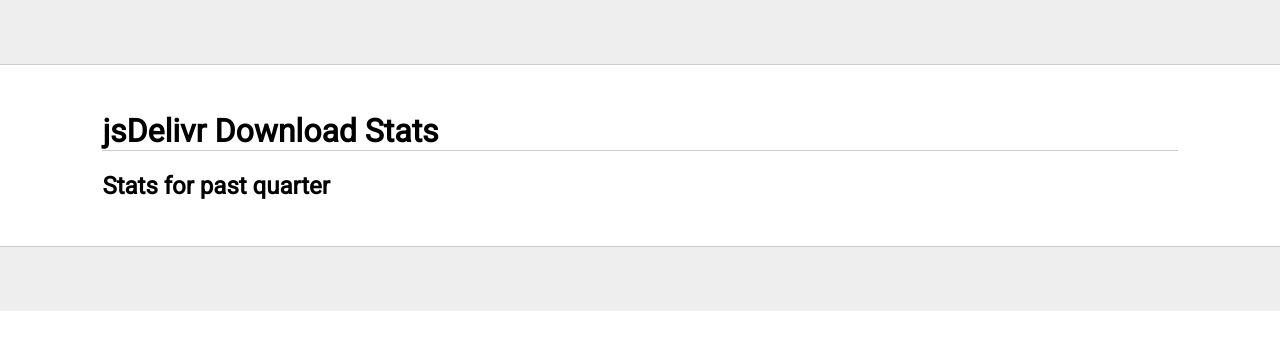
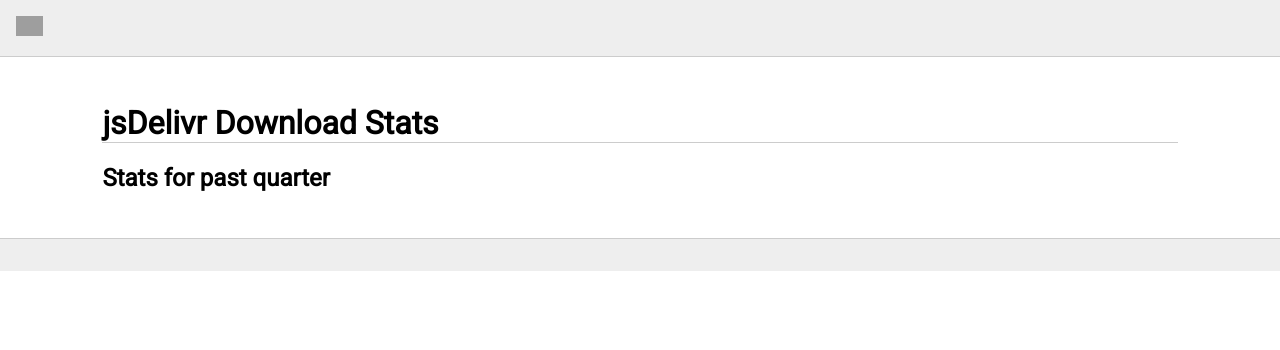
Before and after one commit to create3000/jsdelivr-download-stats, a plain HTML site: page docs/index.html in a window 1280 px wide. Drawn offline with Linux system fonts and the light colour scheme; grey boxes are pictures that could not be loaded.

Commit message:
Added GitHub icon.

```diff
--- a/docs/assets/styles.css
+++ b/docs/assets/styles.css
@@ -9,7 +9,7 @@
 }
 
 header {
-  height: 4em;
+  padding: 1em 1em;
   background-color: #eee;
   border-bottom: 1px solid #ccc;
 }
@@ -19,7 +19,7 @@
 }
 
 footer {
-  height: 4em;
+  padding: 1em 1em;
   background-color: #eee;
   border-top: 1px solid #ccc;
 }
--- a/docs/index.html
+++ b/docs/index.html
@@ -11,7 +11,9 @@
     <link rel="stylesheet" href="assets/styles.css">
   </head>
   <body>
-    <header></header>
+    <header>
+      <a href="https://github.com/create3000/jsdelivr-download-stats" target="_blank"><img src="https://upload.wikimedia.org/wikipedia/commons/9/91/Octicons-mark-github.svg" alt="GitHub Icon" title="jsDelivr Download Stats Repository" height="20"></a>
+    </header>
     <main>
       <h1>jsDelivr Download Stats</h1>
       <h2>Stats for past quarter</h2>
```
